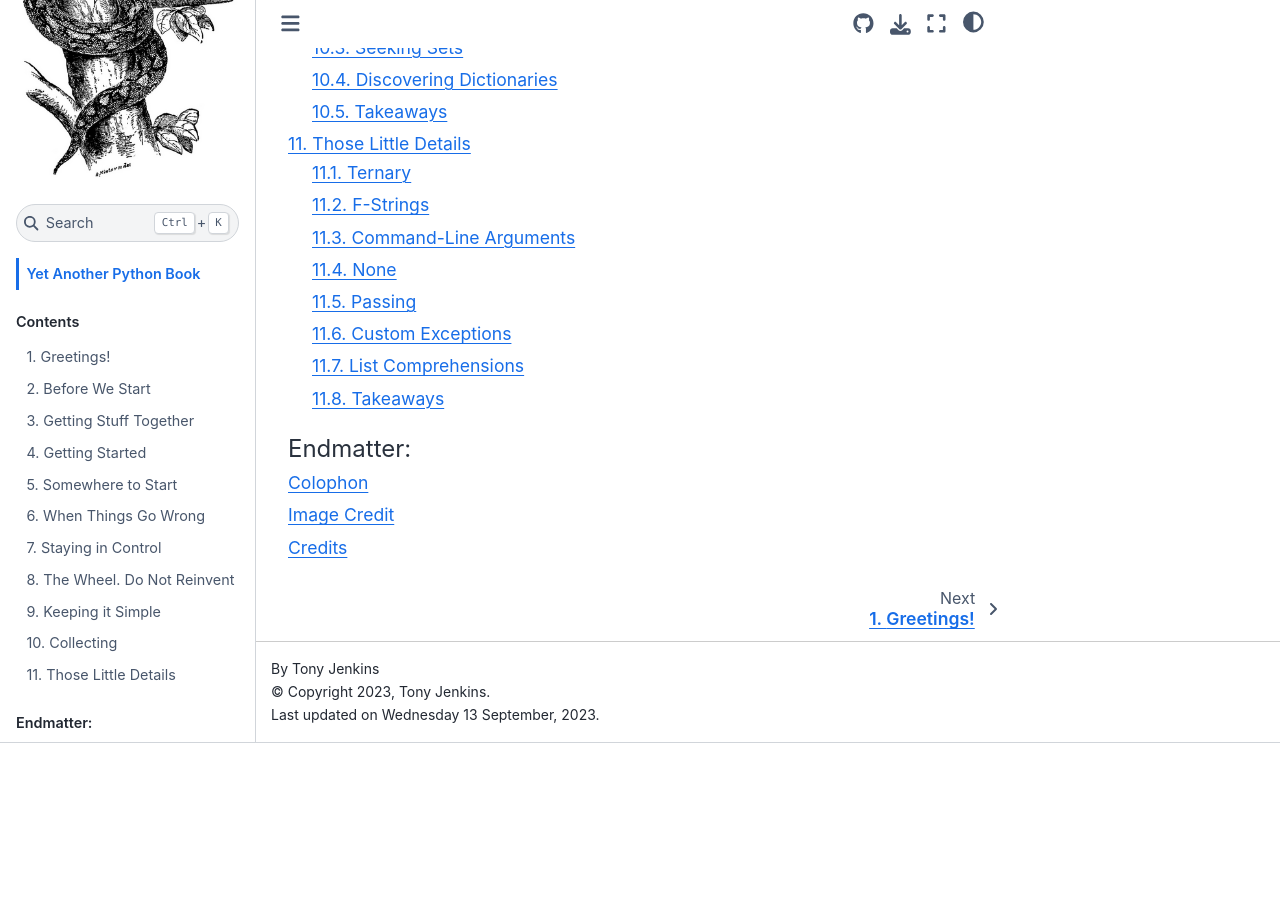
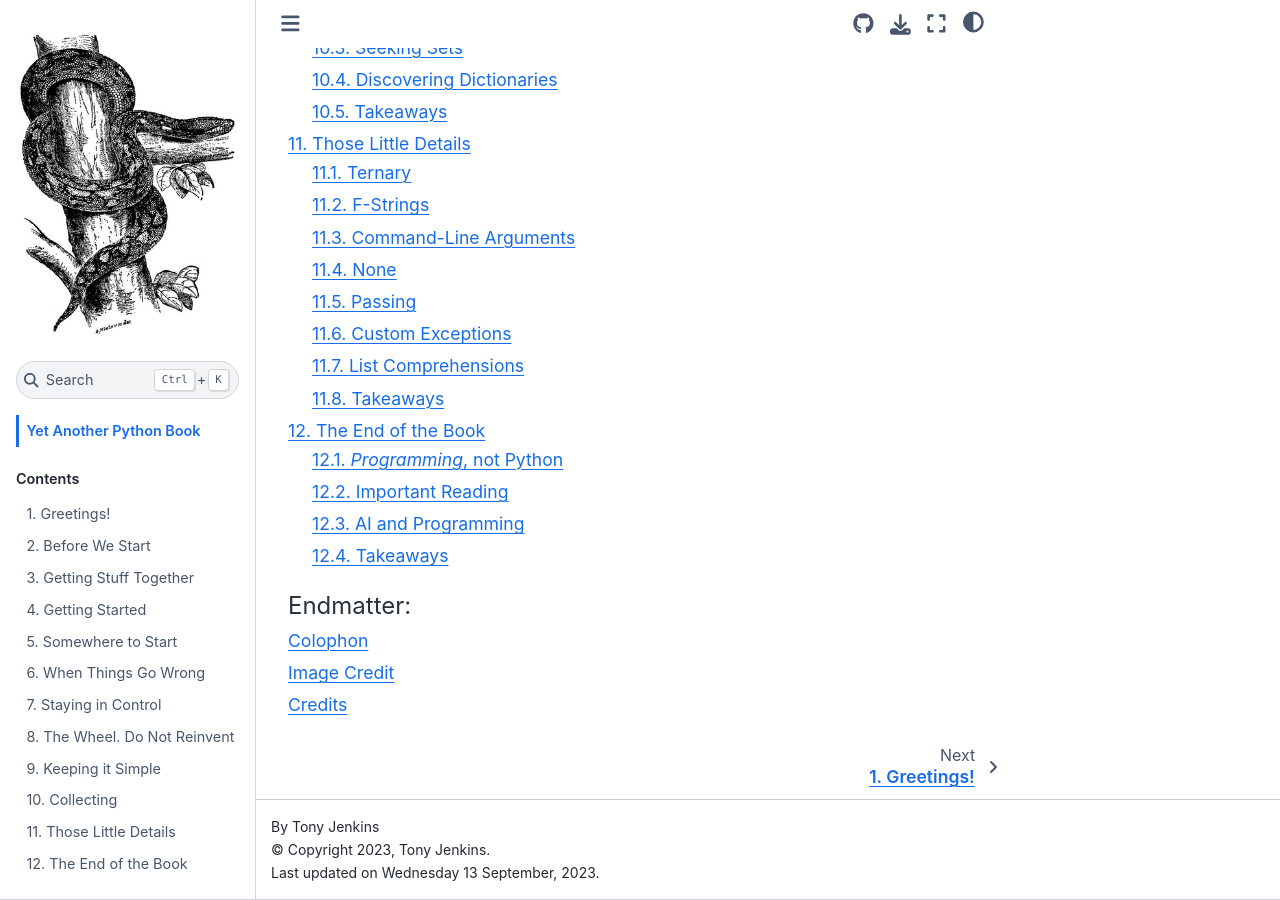
Before and after one commit to TonyJenkins/hungarian_phrasebook, a Sphinx documentation site: the page built from doc/source/index.rst, in a window 1280 px wide and 900 px high, scrolled down 2010 px. Built offline with Sphinx 7.4.7 and the Sphinx Book theme 1.1.4, drawn with Linux system fonts in a browser that asks for light colours; before the commit the page ends 2753 px from its top, so only the background shows below that.

Commit message:
End chapter setup

```diff
--- /dev/null
+++ b/doc/source/120_the_end/index.rst
@@ -0,0 +1,35 @@
+===================
+The End of the Book
+===================
+
+.. note::
+
+    TODO
+
+*Programming*, not Python
+=========================
+
+.. note::
+
+    TODO
+
+Important Reading
+=================
+
+.. note::
+
+    TODO
+
+AI and Programming
+==================
+
+.. note::
+
+    TODO
+
+Takeaways
+=========
+
+.. note::
+
+    TODO
--- a/doc/source/index.rst
+++ b/doc/source/index.rst
@@ -18,6 +18,7 @@ Yet Another Python Book
     080_functions/index.rst
     090_collections/index.rst
     110_ons/index.rst
+    120_the_end/index.rst
 
 .. raw:: latex
 
```
